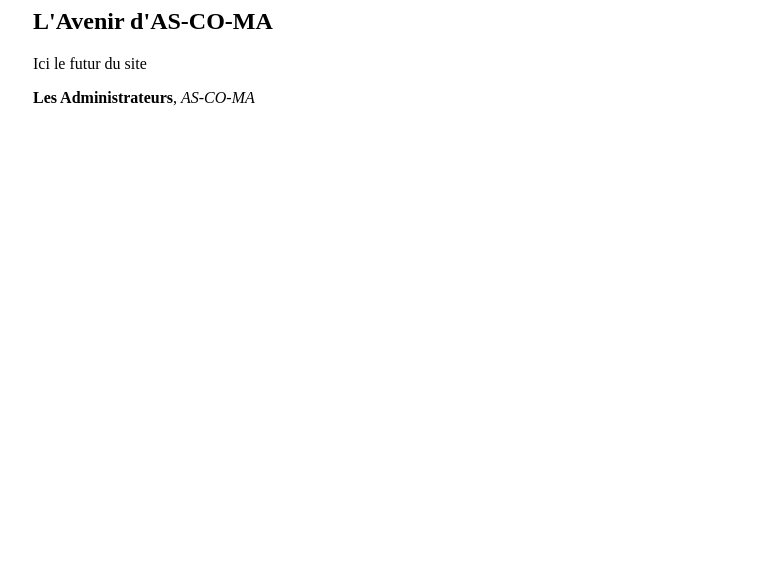
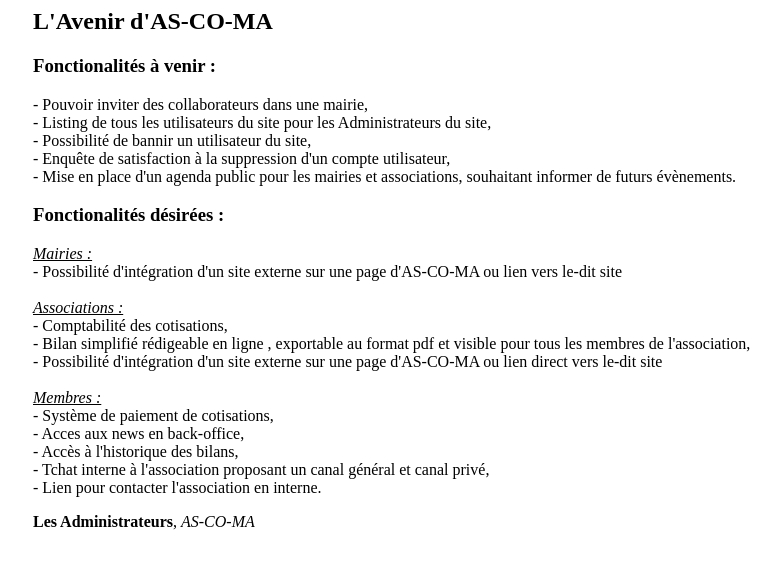
Before and after one commit to Dje6/as-co-ma, a PHP site: the page made by app/Views/Default/futur.php in a window 1280 px wide. Shown: the top 569 px of the page, without its empty margins (15-796 px from the left). Run offline with PHP 8.4, Linux system fonts and the light colour scheme; the template is opened without the code that fills it, so the values that code supplies are empty.

Commit message:
feuille future

```diff
--- a/app/Views/Default/futur.php
+++ b/app/Views/Default/futur.php
@@ -16,8 +16,32 @@
 <div class="row">
   <blockquote class="cgu">
     <h2 class="text-center">L'Avenir d'AS-CO-MA</h2>
+    <h3><b>Fonctionalités à venir : </b></h3>
     <p>
-      Ici le futur du site
+      - Pouvoir inviter des collaborateurs dans une mairie,<br/>
+      - Listing de tous les utilisateurs du site pour les Administrateurs du site,<br/>
+      - Possibilité de bannir un utilisateur du site,<br/>
+      - Enquête de satisfaction à la suppression d'un compte utilisateur,<br/>
+      - Mise en place d'un agenda public pour les mairies et associations, souhaitant informer de futurs évènements.
+    </p>
+
+    <h3><b>Fonctionalités désirées : </b></h3>
+    <p>
+      <i><u>Mairies :</u></i><br/>
+      - Possibilité d'intégration d'un site externe sur une page d'AS-CO-MA ou lien vers le-dit site
+      <br/><br/>
+      <i><u>Associations :</u></i><br/>
+      - Comptabilité des cotisations,<br/>
+      - Bilan simplifié rédigeable en ligne , exportable au format pdf et visible pour tous les membres de l'association,<br/>
+      - Possibilité d'intégration d'un site externe sur une page d'AS-CO-MA ou lien direct vers le-dit site
+      <br/><br/>
+      <i><u>Membres :</u></i><br/>
+      - Système de paiement de cotisations,<br/>
+      - Acces aux news en back-office,<br/>
+      - Accès à l'historique des bilans,<br/>
+      - Tchat interne à l'association proposant un canal général et canal privé,<br/>
+      - Lien pour contacter l'association en interne.<br/>
+
     </p>
 
     <footer><strong>Les Administrateurs</strong>, <cite title="Source Title">AS-CO-MA</cite></footer>
```
Also changed, not shown: app/Model/racine/AssocController.php (renamed from app/Controller/racine/AssocController.php), app/Model/racine/ConnexionController.php (renamed from app/Controller/racine/ConnexionController.php), app/Model/racine/ContactController.php (renamed from app/Controller/racine/ContactController.php), app/Model/racine/MairieController.php (renamed from app/Controller/racine/MairieController.php), app/Model/racine/NewsletterController.php (renamed from app/Controller/racine/NewsletterController.php).
